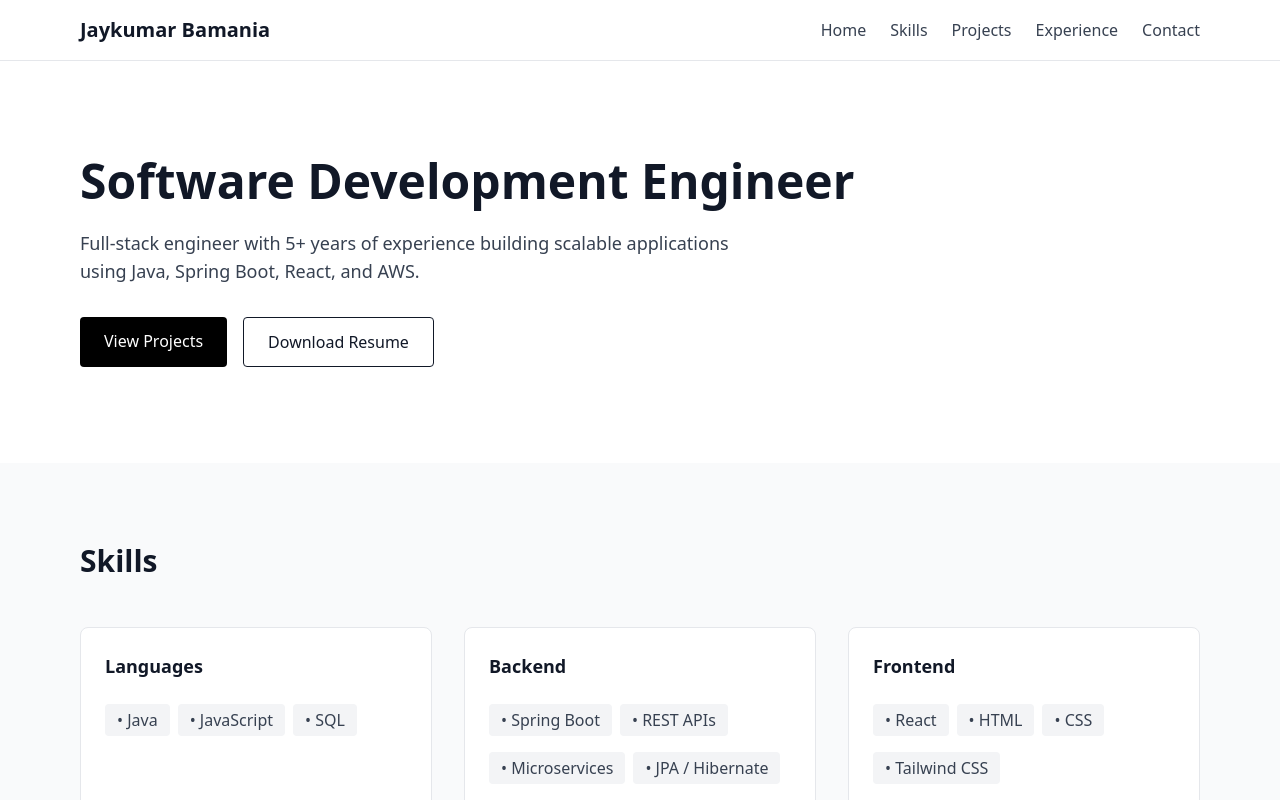
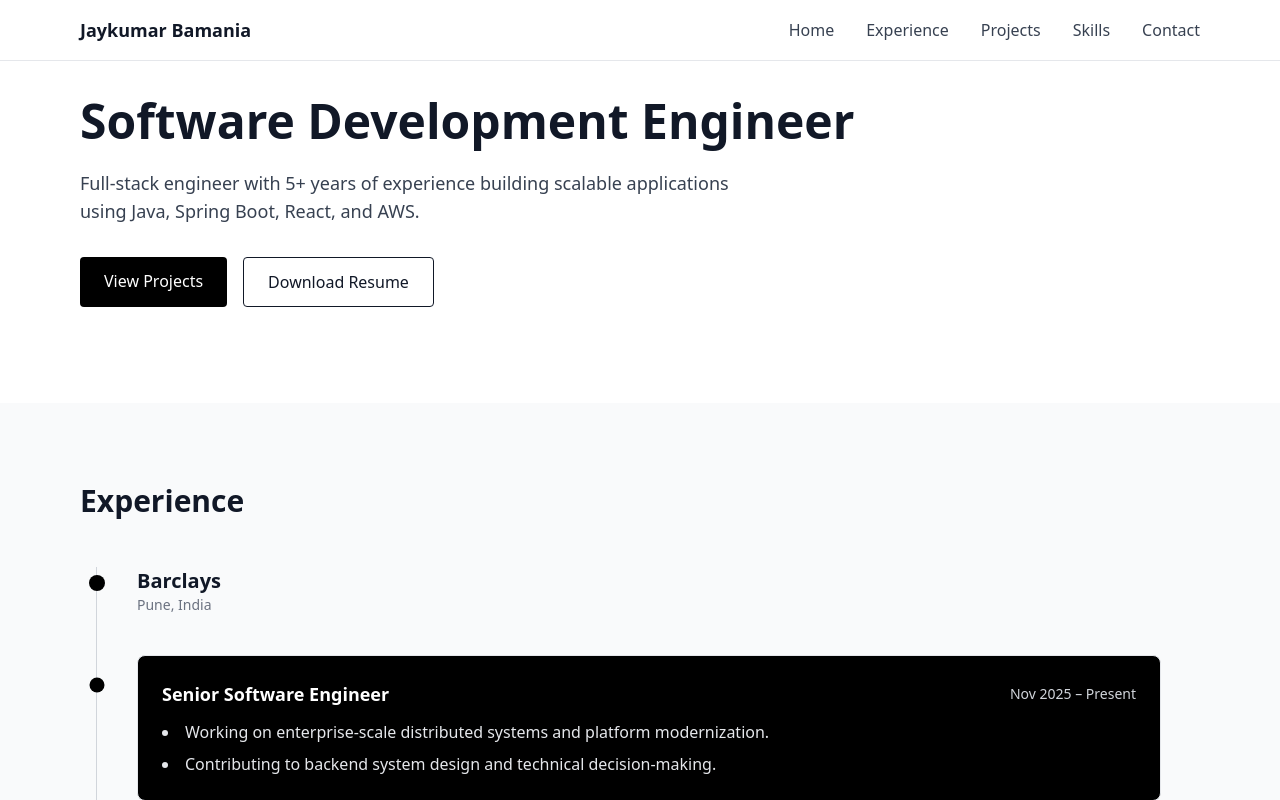
Before and after one commit to jaykumarbamania/My_Portfolio, a React (Vite) app: page / in a window 1280 px wide. Shown: the top 800 px of the page. Built offline with nearby package versions, Linux system fonts and the light colour scheme.

Commit message:
Navbar navigation and some UI updates

```diff
--- a/src/App.jsx
+++ b/src/App.jsx
@@ -11,9 +11,9 @@ function App() {
     <>
       <Navbar />
       <Hero />
+      <Experience />
+      <Projects />
       <Skills />
-      <Projects />
-      <Experience />
       <Contact />
       <Footer />
     </>
--- a/src/components/Navbar.jsx
+++ b/src/components/Navbar.jsx
@@ -1,9 +1,29 @@
+import { useEffect, useState } from "react";
 import { MY_PORTFOLIO_NAME } from "../config/socials";
 
+const navLinks = [
+  { name: "Home", href: "#home" },
+  { name: "Experience", href: "#experience" },
+  { name: "Projects", href: "#projects" },
+  { name: "Skills", href: "#skills" },
+  { name: "Contact", href: "#contact" },
+];
+
 const Navbar = () => {
+
+  // const [darkMode, setDarkMode] = useState(false);
+
+  // useEffect(() => {
+  //   if (darkMode) {
+  //     document.documentElement.classList.add("dark");
+  //   } else {
+  //     document.documentElement.classList.remove("dark");
+  //   }
+  // }, [darkMode]);
+
   return (
     <header className="sticky top-0 z-50 bg-white border-b">
-      <nav className="max-w-6xl mx-auto px-4 py-4 flex justify-between items-center">
+      {/* <nav className="max-w-6xl mx-auto px-4 py-4 flex justify-between items-center">
         <h1 className="text-xl font-bold text-gray-900">
           {MY_PORTFOLIO_NAME}
         </h1>
@@ -40,7 +60,48 @@ const Navbar = () => {
             <span className="absolute left-0 -bottom-1 w-0 h-[2px] bg-black transition-all group-hover:w-full"></span>
           </li>
         </ul>
-      </nav>
+        {navLinks.map((link) => (
+            <a
+              key={link.name}
+              href={link.href}
+              className="text-gray-700 dark:text-gray-300 hover:text-black dark:hover:text-white transition"
+            >
+              {link.name}
+            </a>
+          ))}
+      </nav> */}
+
+      <nav className="fixed top-0 w-full bg-white z-50 border-b">
+      <div className="max-w-6xl mx-auto px-4 py-4 flex justify-between items-center">
+        <span className="font-bold text-lg">
+          {MY_PORTFOLIO_NAME}
+        </span>
+
+        <div className="flex gap-8">
+          {navLinks.map((link) => (
+            <a
+              key={link.name}
+              href={link.href}
+              className="relative group text-gray-700 font-medium transition-colors duration-300 hover:text-black"
+            >
+              {link.name}
+
+              {/* underline */}
+              <span
+                className="absolute left-0 -bottom-1 h-[2px] w-0 bg-black transition-all duration-300 group-hover:w-full"
+              />
+            </a>
+          ))}
+          {/* Dark Mode Toggle */}
+          {/* <button
+            onClick={() => setDarkMode(!darkMode)}
+            className="border rounded px-3 py-1 text-sm dark:text-white"
+          >
+            {darkMode ? "☀️" : "🌙"}
+          </button> */}
+        </div>
+      </div>
+    </nav>
     </header>
   );
 };
--- a/src/index.css
+++ b/src/index.css
@@ -10,3 +10,13 @@ html {
 body {
   @apply bg-white text-gray-900 antialiased;
 }
+
+@layer base {
+  body {
+    @apply bg-white text-gray-900;
+  }
+
+  .dark body {
+    @apply bg-black text-gray-100;
+  }
+}
--- a/src/sections/Contact.jsx
+++ b/src/sections/Contact.jsx
@@ -2,7 +2,7 @@ import { SOCIAL_LINKS } from "../config/socials";
 
 const Contact = () => {
   return (
-    <section id="contact" className="py-20">
+    <section id="contact" className="py-20 ">
       <div className="max-w-6xl mx-auto px-4 text-center">
         <h3 className="text-3xl font-bold text-gray-900 mb-6">
           Contact
--- a/src/sections/Experience.jsx
+++ b/src/sections/Experience.jsx
@@ -46,7 +46,7 @@ const experiences = [
 
 const Experience = () => {
   return (
-    <section id="experience" className="bg-gray-50 py-20">
+    <section id="experience" className="bg-gray-50 py-20 ">
       <div className="max-w-6xl mx-auto px-4">
         <h3 className="text-3xl font-bold text-gray-900 mb-12">
           Experience
--- a/src/sections/Hero.jsx
+++ b/src/sections/Hero.jsx
@@ -1,6 +1,6 @@
 const Hero = () => {
   return (
-    <section className="max-w-6xl mx-auto px-4 py-24">
+    <section id="home" className="max-w-6xl mx-auto px-4 py-24 ">
       <h2 className="text-4xl md:text-5xl font-bold text-gray-900">
         Software Development Engineer
       </h2>
--- a/src/sections/Projects.jsx
+++ b/src/sections/Projects.jsx
@@ -26,7 +26,7 @@ const projects = [
 
 const Projects = () => {
   return (
-    <section id="projects" className="py-20">
+    <section id="projects" className="py-20 ">
       <div className="max-w-6xl mx-auto px-4">
         <h3 className="text-3xl font-bold text-gray-900 mb-12">
           Projects
--- a/src/sections/Skills.jsx
+++ b/src/sections/Skills.jsx
@@ -9,7 +9,7 @@ const skills = {
 
 const Skills = () => {
   return (
-    <section id="skills" className="bg-gray-50 py-20">
+    <section id="skills" className="bg-gray-50 py-20 ">
       <div className="max-w-6xl mx-auto px-4">
         <h3 className="text-3xl font-bold text-gray-900 mb-12">
           Skills
--- a/tailwind.config.js
+++ b/tailwind.config.js
@@ -1,11 +1,8 @@
 /** @type {import('tailwindcss').Config} */
 export default {
-  content: [
-    "./index.html",
-    "./src/**/*.{js,jsx}",
-  ],
+  content: ["./index.html", "./src/**/*.{js,jsx}"],
   theme: {
     extend: {},
   },
   plugins: [],
-}
+};
```
